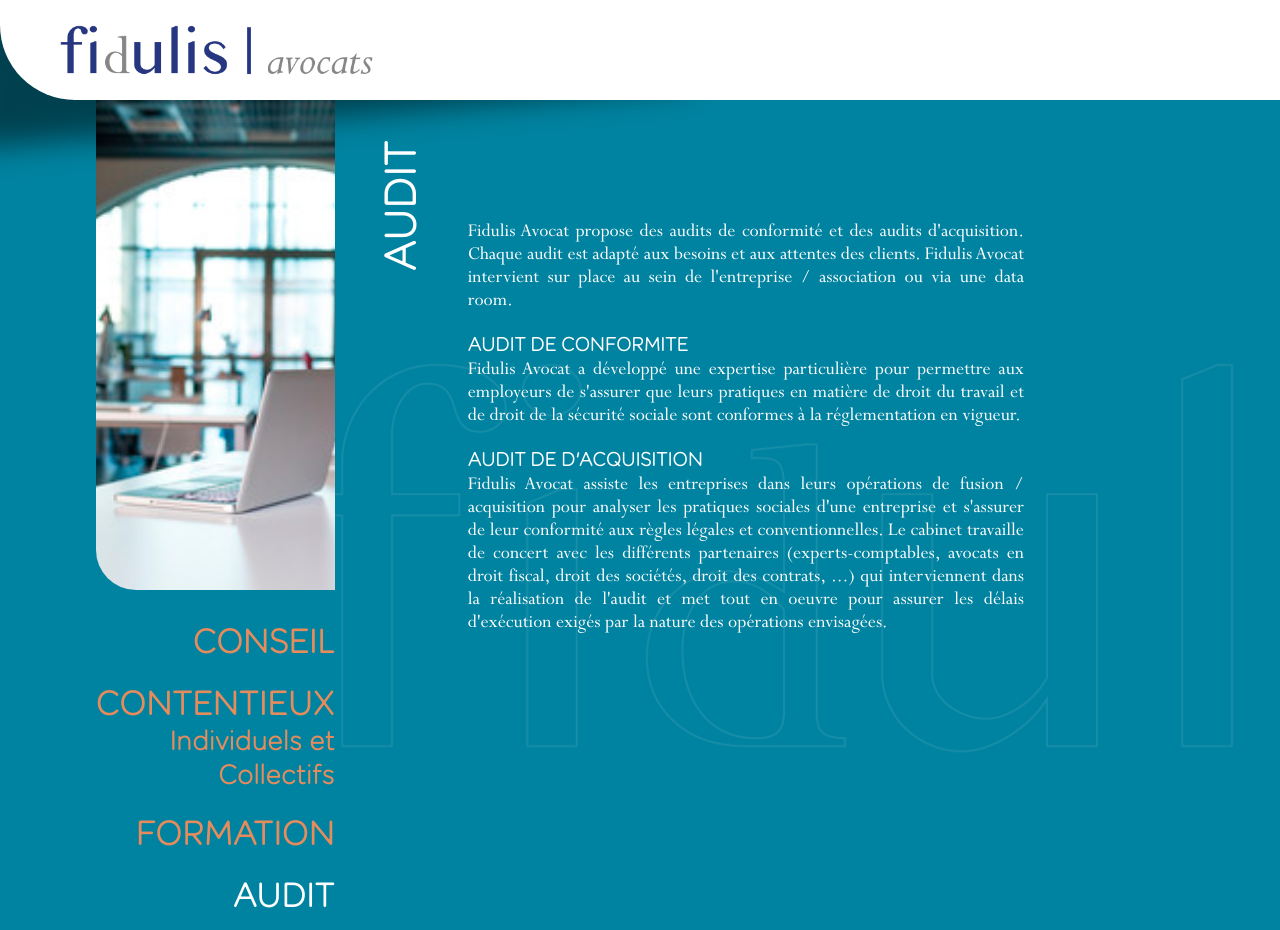
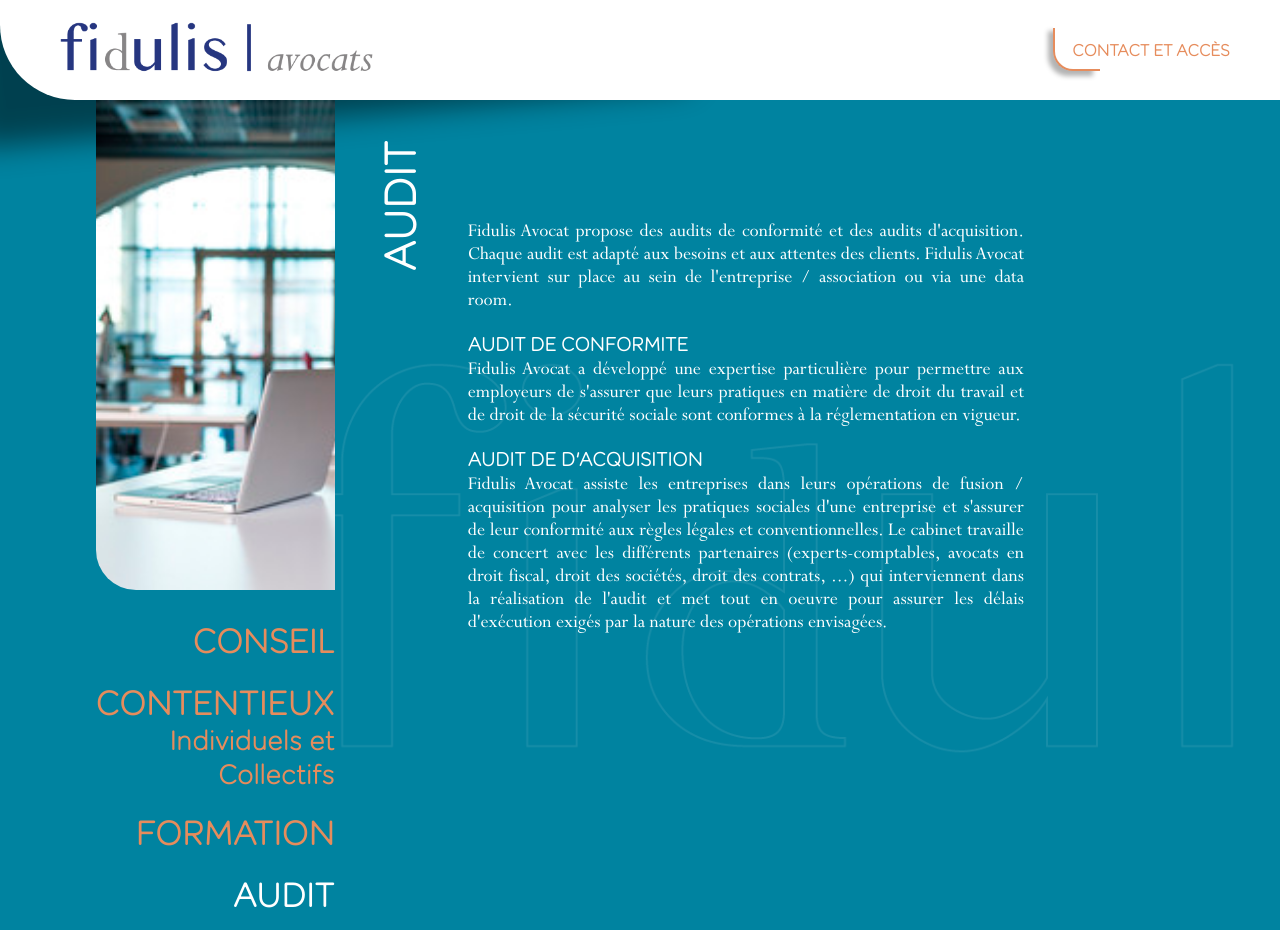
Before and after one commit to qprichard/fidulis, a React (Create React App) app: page /#/audit in a window 1280 px wide. Built offline with nearby package versions, Linux system fonts and the light colour scheme.

Commit message:
add contact page

```diff
--- a/src/components/page-container/page-container.scss
+++ b/src/components/page-container/page-container.scss
@@ -13,6 +13,7 @@
   grid-gap: 20px;
 
   .page-img {
+    cursor: pointer;
     grid-column: 1;
     grid-row: 1 / 4;
 
--- a/src/components/page-container/page-container.tsx
+++ b/src/components/page-container/page-container.tsx
@@ -2,22 +2,37 @@
 import "../../common/animations/fade-in-animation.scss";
 
 import {BaseMenu} from "../menu/menu";
-import {ReactElement} from "react";
+import {ReactElement, useCallback} from "react";
 
 interface PageContainerProps {
     imgSrc: string;
+    imgHref?: string;
     title: string
     content?: ReactElement;
 }
 
-export const PageContainer = ({content, imgSrc, title}: PageContainerProps) => {
+export const PageContainer = ({content, imgSrc, title, imgHref}: PageContainerProps) => {
+    const onImageClick = useCallback(() => {
+        if (!imgHref) {
+            return;
+        }
+        window.open(imgHref);
+    }, [imgHref]);
+
     return (
         <div className="page-container fade-in-animation">
-            <img src={imgSrc} className='page-img' alt="img"/>
+            <img
+                src={imgSrc}
+                className='page-img'
+                alt="img"
+                onClick={onImageClick}
+            />
             <div className='page-menu'>
                 <BaseMenu/>
             </div>
-            <div className='page-title'><div>{title.toUpperCase()}</div></div>
+            <div className='page-title'>
+                <div>{title.toUpperCase()}</div>
+            </div>
             <div className='page-content'>{content}</div>
         </div>
     )
--- a/src/layout/container/container.tsx
+++ b/src/layout/container/container.tsx
@@ -6,6 +6,7 @@
 import {FormationPage} from "../../pages/formation/formation";
 import {AuditPage} from "../../pages/audit/audit";
 import {LitigationPage} from "../../pages/litigation/litigation";
+import {ContactPage} from "../../pages/contact/contact";
 
 export const ContainerLayout = () => (
     <div className="container-layout">
@@ -18,6 +19,7 @@
             <Route path="/formation" element={<FormationPage/>}/>
             <Route path="/audit" element={<AuditPage/>}/>
             <Route path="/contentieux" element={<LitigationPage/>}/>
+            <Route path="/contact" element={<ContactPage/>}/>
             <Route path="/" element={<Navigate replace to="/home" />} />
         </Routes>
     </div>
--- a/src/layout/top/top.scss
+++ b/src/layout/top/top.scss
@@ -8,24 +8,48 @@
   z-index: 1;
   left: 0;
   top: 0;
+  right: 0;
 
   font-family: 'Perpetua', Roboto, serif;
   background-color: $white;
   width: 100%;
   height: $top-layout-height;
   border-bottom-left-radius: 0.75*$top-layout-height;
-  padding-left: 0.5*$top-layout-height;
 
   display: flex;
   flex-direction: row;
-  justify-content: left;
+  justify-content: flex-start;
   align-items: center;
+  min-width: 0;
 
-  .logo {
-    cursor: pointer;
-    user-select: none;
-    height: 0.5*$top-layout-height;
-    margin: 10px;
+  .logo-container {
+    flex: 1 0 0;
+    margin-left: 0.5*$top-layout-height;
+    .logo {
+      cursor: pointer;
+      user-select: none;
+      height: 0.5*$top-layout-height;
+      margin: 10px;
+    }
+  }
+
+  .right-content {
+    margin-right: 0.5*$top-layout-height;
+
+    .top-button {
+      padding: 10px 0 10px 20px;
+      &::before {
+      border-bottom-left-radius: 20px;
+
+      }
+      &::after {
+        border-bottom-left-radius: 20px;
+      }
+
+      &:hover {
+        color: $simple-grey;
+      }
+    }
   }
 }
 
--- a/src/layout/top/top.tsx
+++ b/src/layout/top/top.tsx
@@ -1,17 +1,27 @@
 import "./top.scss";
 import {useNavigate} from "react-router-dom";
+import {Button, ButtonList} from "../../components/button/button";
 
 export const TopLayout = () => {
     const navigate = useNavigate();
     return (
         <>
             <div className="top-layout">
+                <div className='logo-container'>
                     <img
                         src={`${process.env.PUBLIC_URL}/img/logo.png`}
                         className="logo" alt='Fidulis'
                         onClick={() => navigate('/')}
                     />
                 </div>
+                <div className="right-content">
+                        <Button
+                            className="top-button"
+                            title='Contact et accès'
+                            onClick={() => navigate('/contact')}
+                        />
+                </div>
+            </div>
             <div className="top-layout-shadow"></div>
         </>
     );
--- /dev/null
+++ b/src/pages/contact/contact.scss
@@ -0,0 +1,5 @@
+@import "../../common/style/colors.scss";
+p a {
+  //text-decoration: none;
+  color: $white;
+}
--- /dev/null
+++ b/src/pages/contact/contact.tsx
@@ -0,0 +1,51 @@
+import {PageContainer} from "../../components/page-container/page-container";
+import "./contact.scss";
+
+const ContactContent = () => (
+    <>
+        <p className="page-subtitle">NOUS CONTACTER:</p>
+        <p>
+            Par téléphone: <br/>
+            <a href="tel:0481926076">04.81.92.60.76</a> <br/>
+            <br/>
+            Horaires du standard: du lundi au vendredi de 8h30 à 17h
+            <br/>
+            <br/>
+            Par email: <br/>
+            <a href="mailto:emartinet@fidulis.fr">emartinet@fidulis.fr</a>
+            <br/>
+        </p>
+        <br/>
+        <p className="page-subtitle">SE RENDRE AU CABINET:</p>
+        <p>
+            <a href="https://goo.gl/maps/wLzaH7SFe6pCxYe17">2, place Gailleton - 69002 Lyon</a>
+            <br/>
+            <br/>
+            En transports en commun: <br/>
+            <ul>
+                <li>Bus: station <strong>Pont de l'Université</strong>, lignes 15, C10 ou <strong>Saint-Hélène</strong>, ligne 51</li>
+                <li>Métro: station <strong>Ampère</strong>, ligne A</li>
+                <li>Tramway: station <strong>Gare de Perrache</strong>, ligne K110, K240, T2</li>
+                <li>Train: <strong>Gare de Perrache</strong></li>
+            </ul>
+            <br/>
+            <br/>
+
+            Vélo v': station <strong>Place Gailleton</strong>
+            <br/>
+            <br/>
+
+            En voiture: <br/>
+            <strong>Parking Gailleton (Garage Bellecour)</strong>, 5 place Gailleton
+        </p>
+
+    </>
+)
+export const ContactPage = () => (
+    <PageContainer
+        imgSrc={`${process.env.PUBLIC_URL}/img/map.jpg`}
+        imgHref="https://goo.gl/maps/wLzaH7SFe6pCxYe17"
+        title='Contact et Accès'
+        content={<ContactContent/>}
+    />
+    );
```
Also changed, not shown: public/img/map.jpg (added). Lines whose indentation alone changed are shown as unchanged.
